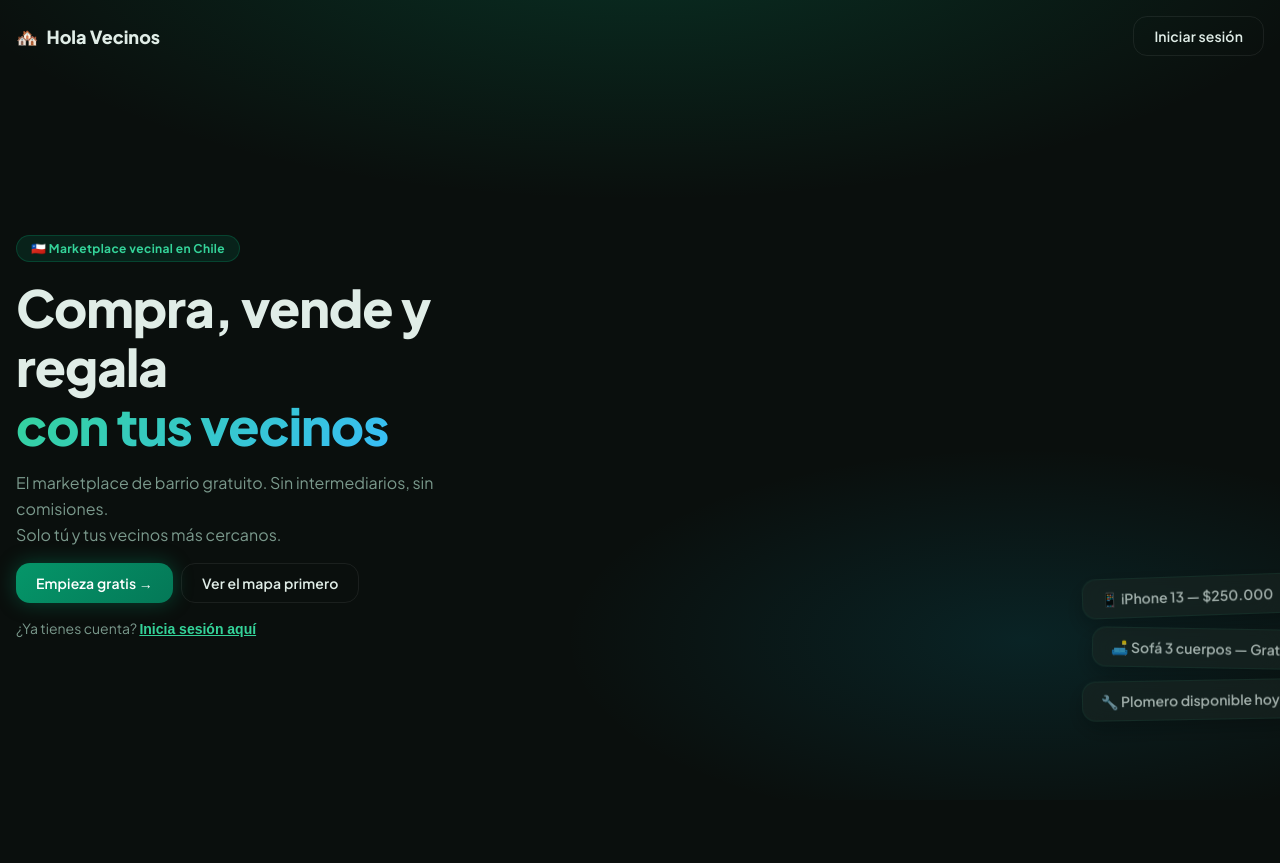
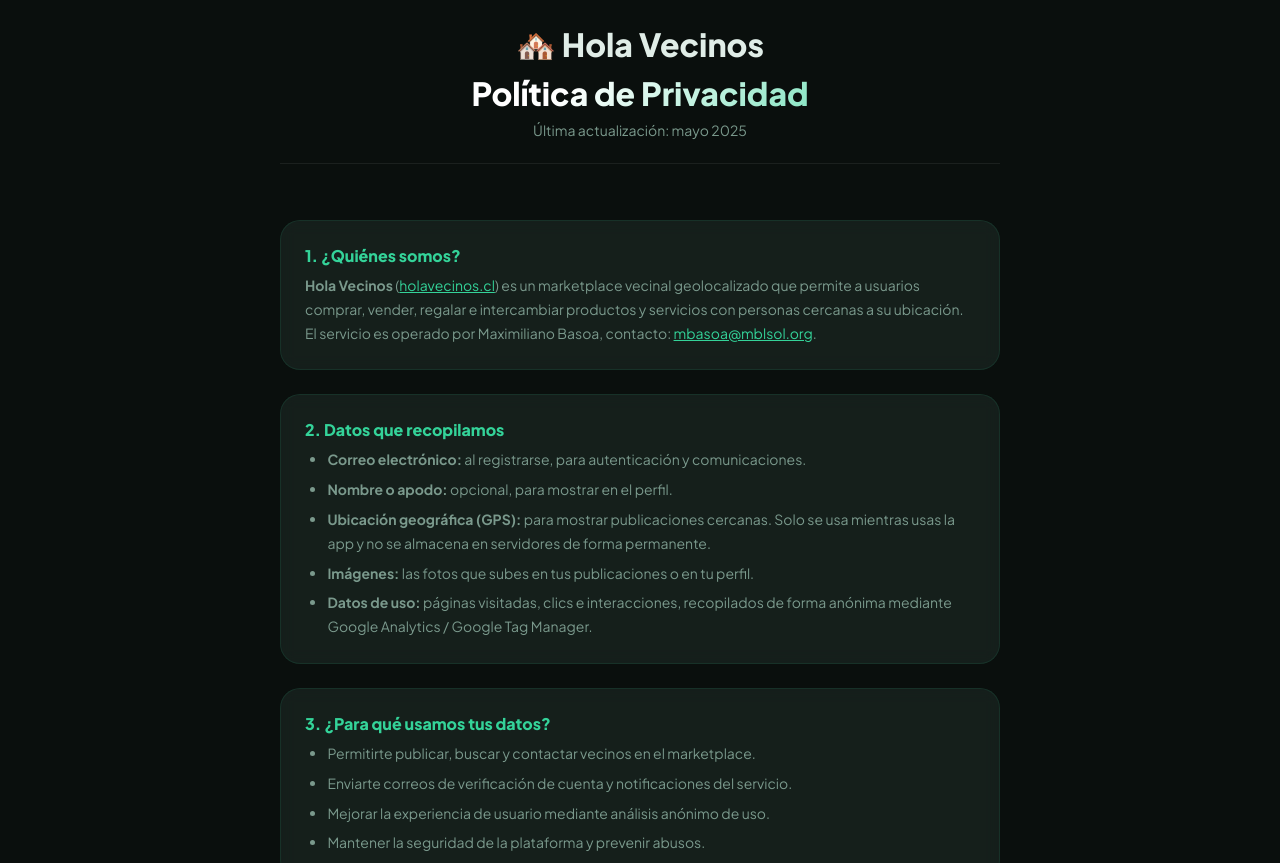
Before and after one commit to MBL62/hola-vecinos, a React (Vite) app: page /privacidad in a window 1280 px wide. Before the commit this address led to /. Shown: the top 863 px of the page. Before the commit the page ends 800 px from the top, so only its background shows below. Built offline with nearby package versions, Linux system fonts and the light colour scheme; no server answers.

Commit message:
feat: politica de privacidad, ruta /privacidad, enlace en landing

```diff
--- a/src/App.jsx
+++ b/src/App.jsx
@@ -11,6 +11,7 @@ import ChatPage from './pages/ChatPage'
 import ChatsListPage from './pages/ChatsListPage'
 import ProfilePage from './pages/ProfilePage'
 import LandingPage from './pages/LandingPage'
+import PrivacyPage from './pages/PrivacyPage'
 
 function AppLayout({ children }) {
   return (
@@ -67,6 +68,9 @@ function AppRoutes() {
         user ? <Navigate to="/" replace /> : <AuthPage />
       } />
 
+      {/* Pública: Política de Privacidad */}
+      <Route path="/privacidad" element={<PrivacyPage />} />
+
       {/* Rutas privadas */}
       <Route path="/chats" element={
         user
--- a/src/pages/LandingPage.jsx
+++ b/src/pages/LandingPage.jsx
@@ -191,6 +191,9 @@ export default function LandingPage() {
           Contacto:{' '}
           <a href="mailto:mbasoa@mblsol.org">mbasoa@mblsol.org</a>
         </p>
+        <p>
+          <a href="/privacidad">Política de Privacidad</a>
+        </p>
       </footer>
     </div>
   )
--- /dev/null
+++ b/src/pages/PrivacyPage.css
@@ -0,0 +1,101 @@
+.privacy-page {
+  min-height: 100vh;
+  background: var(--color-bg);
+  color: var(--color-text);
+  font-family: var(--font-base);
+  padding: var(--space-lg) var(--space-md);
+}
+
+.privacy-container {
+  max-width: 720px;
+  margin: 0 auto;
+}
+
+.privacy-header {
+  text-align: center;
+  margin-bottom: var(--space-2xl);
+  padding-bottom: var(--space-lg);
+  border-bottom: 1px solid var(--color-border);
+}
+
+.privacy-logo {
+  font-size: 2rem;
+  font-weight: 800;
+  margin-bottom: var(--space-sm);
+}
+
+.privacy-header h1 {
+  font-size: clamp(1.5rem, 4vw, 2rem);
+  font-weight: 900;
+  background: linear-gradient(135deg, #fff 40%, var(--color-brand-light));
+  -webkit-background-clip: text;
+  -webkit-text-fill-color: transparent;
+  background-clip: text;
+  margin-bottom: 8px;
+}
+
+.privacy-date {
+  font-size: var(--text-sm);
+  color: var(--color-text-muted);
+}
+
+.privacy-content {
+  display: flex;
+  flex-direction: column;
+  gap: var(--space-lg);
+}
+
+.privacy-section {
+  background: var(--glass-bg);
+  border: var(--glass-border);
+  border-radius: var(--radius-lg);
+  padding: var(--space-lg);
+  backdrop-filter: blur(8px);
+}
+
+.privacy-section h2 {
+  font-size: var(--text-md);
+  font-weight: 800;
+  margin-bottom: var(--space-sm);
+  color: var(--color-brand-light);
+}
+
+.privacy-section p,
+.privacy-section li {
+  font-size: var(--text-sm);
+  line-height: 1.7;
+  color: var(--color-text-muted);
+}
+
+.privacy-section ul {
+  padding-left: 1.4rem;
+  display: flex;
+  flex-direction: column;
+  gap: 6px;
+  margin-top: var(--space-sm);
+}
+
+.privacy-section a {
+  color: var(--color-brand-light);
+  text-decoration: underline;
+}
+
+.privacy-contact {
+  border-color: rgba(5, 150, 105, 0.3);
+  background: rgba(5, 150, 105, 0.06);
+}
+
+.privacy-footer {
+  text-align: center;
+  margin-top: var(--space-2xl);
+  padding-top: var(--space-lg);
+  border-top: 1px solid var(--color-border);
+}
+
+.privacy-footer a {
+  color: var(--color-brand-light);
+  font-size: var(--text-sm);
+  font-weight: 700;
+  text-decoration: none;
+}
+.privacy-footer a:hover { text-decoration: underline; }
--- /dev/null
+++ b/src/pages/PrivacyPage.jsx
@@ -0,0 +1,129 @@
+import './PrivacyPage.css'
+
+export default function PrivacyPage() {
+  return (
+    <div className="privacy-page">
+      <div className="privacy-container">
+        <header className="privacy-header">
+          <div className="privacy-logo">🏘️ Hola Vecinos</div>
+          <h1>Política de Privacidad</h1>
+          <p className="privacy-date">Última actualización: mayo 2025</p>
+        </header>
+
+        <div className="privacy-content">
+
+          <section className="privacy-section">
+            <h2>1. ¿Quiénes somos?</h2>
+            <p>
+              <strong>Hola Vecinos</strong> (<a href="https://holavecinos.cl">holavecinos.cl</a>) es un marketplace
+              vecinal geolocalizado que permite a usuarios comprar, vender, regalar e intercambiar productos
+              y servicios con personas cercanas a su ubicación. El servicio es operado por Maximiliano Basoa,
+              contacto: <a href="mailto:mbasoa@mblsol.org">mbasoa@mblsol.org</a>.
+            </p>
+          </section>
+
+          <section className="privacy-section">
+            <h2>2. Datos que recopilamos</h2>
+            <ul>
+              <li><strong>Correo electrónico:</strong> al registrarse, para autenticación y comunicaciones.</li>
+              <li><strong>Nombre o apodo:</strong> opcional, para mostrar en el perfil.</li>
+              <li><strong>Ubicación geográfica (GPS):</strong> para mostrar publicaciones cercanas. Solo se usa mientras usas la app y no se almacena en servidores de forma permanente.</li>
+              <li><strong>Imágenes:</strong> las fotos que subes en tus publicaciones o en tu perfil.</li>
+              <li><strong>Datos de uso:</strong> páginas visitadas, clics e interacciones, recopilados de forma anónima mediante Google Analytics / Google Tag Manager.</li>
+            </ul>
+          </section>
+
+          <section className="privacy-section">
+            <h2>3. ¿Para qué usamos tus datos?</h2>
+            <ul>
+              <li>Permitirte publicar, buscar y contactar vecinos en el marketplace.</li>
+              <li>Enviarte correos de verificación de cuenta y notificaciones del servicio.</li>
+              <li>Mejorar la experiencia de usuario mediante análisis anónimo de uso.</li>
+              <li>Mantener la seguridad de la plataforma y prevenir abusos.</li>
+            </ul>
+          </section>
+
+          <section className="privacy-section">
+            <h2>4. Compartir datos con terceros</h2>
+            <p>No vendemos ni compartimos tus datos personales con terceros con fines comerciales. Utilizamos los siguientes servicios:</p>
+            <ul>
+              <li><strong>Supabase</strong> (base de datos y almacenamiento) — <a href="https://supabase.com/privacy" target="_blank" rel="noreferrer">Política de Supabase</a></li>
+              <li><strong>Vercel</strong> (hosting) — <a href="https://vercel.com/legal/privacy-policy" target="_blank" rel="noreferrer">Política de Vercel</a></li>
+              <li><strong>Google Analytics / GTM</strong> (análisis anónimo) — <a href="https://policies.google.com/privacy" target="_blank" rel="noreferrer">Política de Google</a></li>
+              <li><strong>Resend</strong> (envío de correos) — <a href="https://resend.com/legal/privacy-policy" target="_blank" rel="noreferrer">Política de Resend</a></li>
+              <li><strong>Stadia Maps</strong> (mapas) — <a href="https://stadiamaps.com/privacy-policy/" target="_blank" rel="noreferrer">Política de Stadia Maps</a></li>
+            </ul>
+          </section>
+
+          <section className="privacy-section">
+            <h2>5. Cookies y tecnologías de seguimiento</h2>
+            <p>
+              Utilizamos Google Tag Manager y Google Analytics para recopilar estadísticas anónimas de uso
+              (páginas vistas, tiempo en el sitio, dispositivos). Estos servicios pueden usar cookies.
+              Al usar Hola Vecinos, aceptas el uso de estas tecnologías.
+              Puedes desactivarlas en la configuración de tu navegador.
+            </p>
+          </section>
+
+          <section className="privacy-section">
+            <h2>6. Retención de datos</h2>
+            <ul>
+              <li>Las publicaciones expiran automáticamente a las <strong>24 horas</strong> de crearse.</li>
+              <li>Tu cuenta y datos de perfil se conservan mientras mantengas tu cuenta activa.</li>
+              <li>Puedes solicitar la eliminación de tu cuenta enviando un email a <a href="mailto:mbasoa@mblsol.org">mbasoa@mblsol.org</a>.</li>
+            </ul>
+          </section>
+
+          <section className="privacy-section">
+            <h2>7. Seguridad</h2>
+            <p>
+              Tus datos se almacenan en servidores seguros con cifrado en tránsito (HTTPS) y en reposo.
+              Las contraseñas se almacenan con hash seguro y nunca son legibles por el equipo de Hola Vecinos.
+            </p>
+          </section>
+
+          <section className="privacy-section">
+            <h2>8. Tus derechos</h2>
+            <p>Como usuario tienes derecho a:</p>
+            <ul>
+              <li>Acceder a los datos que tenemos sobre ti.</li>
+              <li>Corregir datos incorrectos.</li>
+              <li>Solicitar la eliminación de tu cuenta y datos.</li>
+              <li>Oponerte al procesamiento de tus datos para análisis.</li>
+            </ul>
+            <p>Para ejercer cualquiera de estos derechos, escríbenos a <a href="mailto:mbasoa@mblsol.org">mbasoa@mblsol.org</a>.</p>
+          </section>
+
+          <section className="privacy-section">
+            <h2>9. Menores de edad</h2>
+            <p>
+              Hola Vecinos no está dirigido a menores de 13 años. No recopilamos conscientemente
+              datos de menores. Si crees que un menor ha creado una cuenta, contáctanos para eliminarla.
+            </p>
+          </section>
+
+          <section className="privacy-section">
+            <h2>10. Cambios a esta política</h2>
+            <p>
+              Podemos actualizar esta política ocasionalmente. Los cambios se publicarán en esta página
+              con la fecha de actualización. Te notificaremos por email en caso de cambios significativos.
+            </p>
+          </section>
+
+          <section className="privacy-section privacy-contact">
+            <h2>📬 Contacto</h2>
+            <p>
+              Si tienes preguntas sobre esta política de privacidad, contáctanos en:<br />
+              <a href="mailto:mbasoa@mblsol.org">mbasoa@mblsol.org</a>
+            </p>
+          </section>
+
+        </div>
+
+        <footer className="privacy-footer">
+          <a href="/">← Volver a Hola Vecinos</a>
+        </footer>
+      </div>
+    </div>
+  )
+}
```
Also changed, not shown: 1 other file (tests, documents, lock files or other folders).
